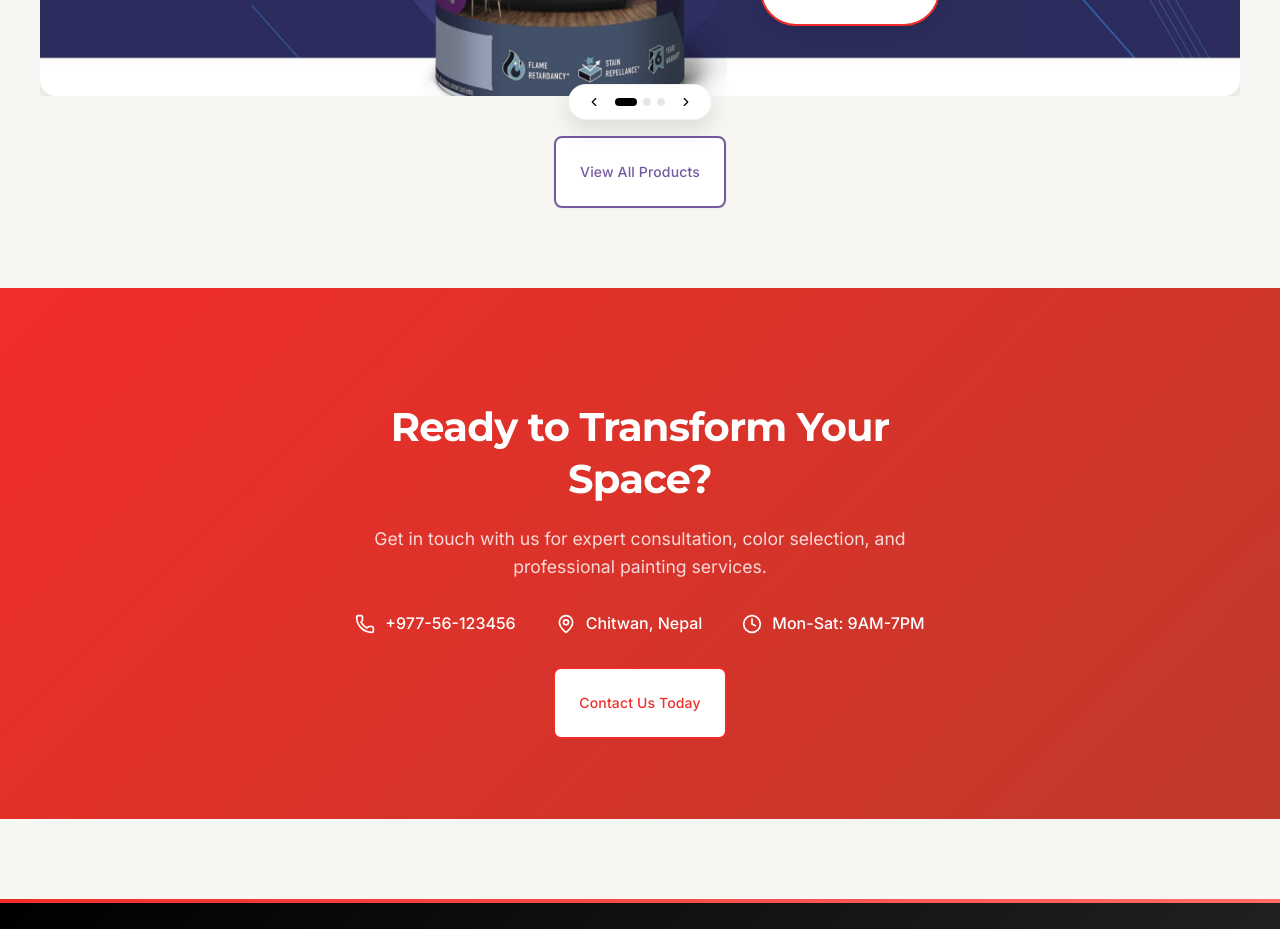
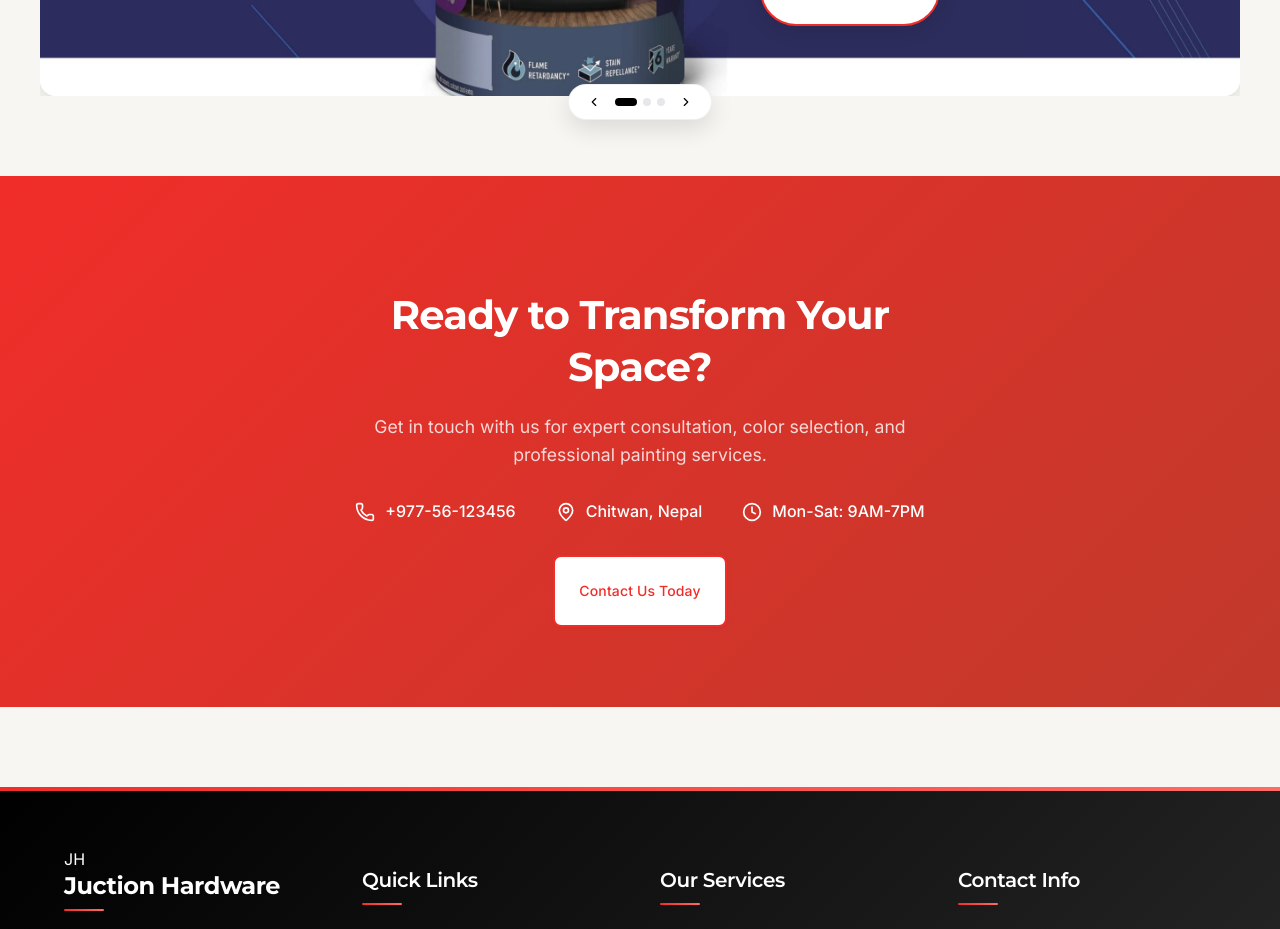
Before and after one commit to joneshshrestha/juction-hardware, a React (Create React App) app: page / in a window 1280 px wide. Shown: the part 2180-3109 px from the top of the page. Built offline with nearby package versions, Linux system fonts and the light colour scheme.

Commit message:
update featured section

```diff
--- a/src/pages/Home.js
+++ b/src/pages/Home.js
@@ -182,9 +182,6 @@ const Home = () => {
           <div className="products-carousel">
             <Carousel items={featuredSlides} autoPlay={true} interval={7000} showDots={true} showArrows={true} />
           </div>
-          <div className="view-all-btn">
-            <Link to="/products" className="btn btn-secondary">View All Products</Link>
-          </div>
         </div>
       </section>
 
```
